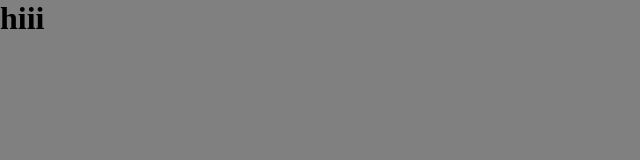
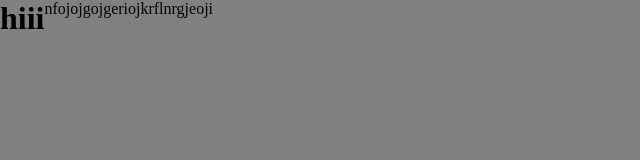
Before and after one commit to munaf-ali1/apnacollege-demo, a plain HTML site: page index.html in a window 1280 px wide. Shown: the whole page, without its empty margins (0-640 px from the left). Drawn offline with Linux system fonts and the light colour scheme.

Commit message:
para added

```diff
--- a/index.html
+++ b/index.html
@@ -8,6 +8,7 @@
     <h1>hiii</h1>
 </head>
 <body>
+    <p>nfojojgojgeriojkrflnrgjeoji</p>
 
 </body>
 </html>
```
